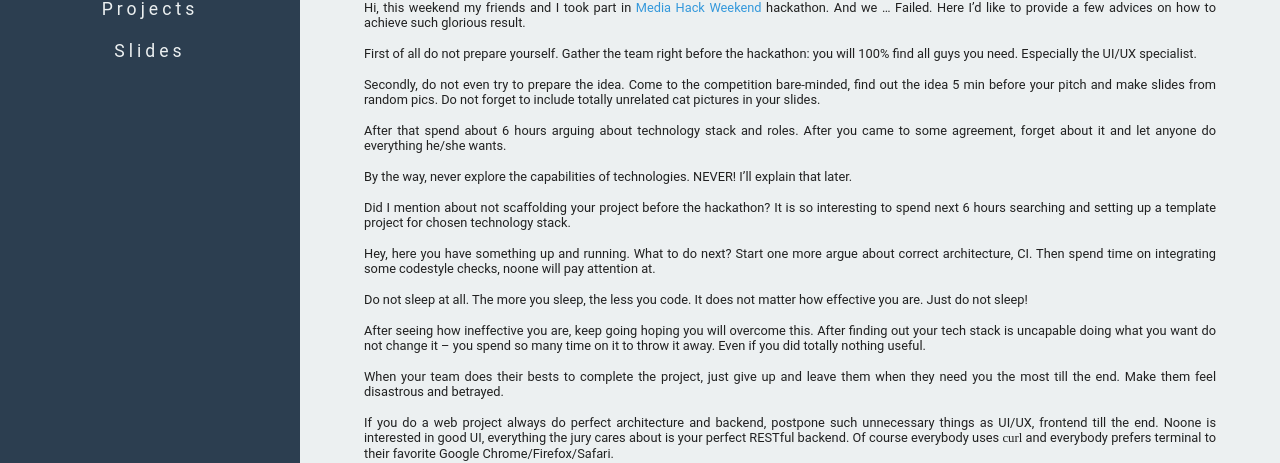
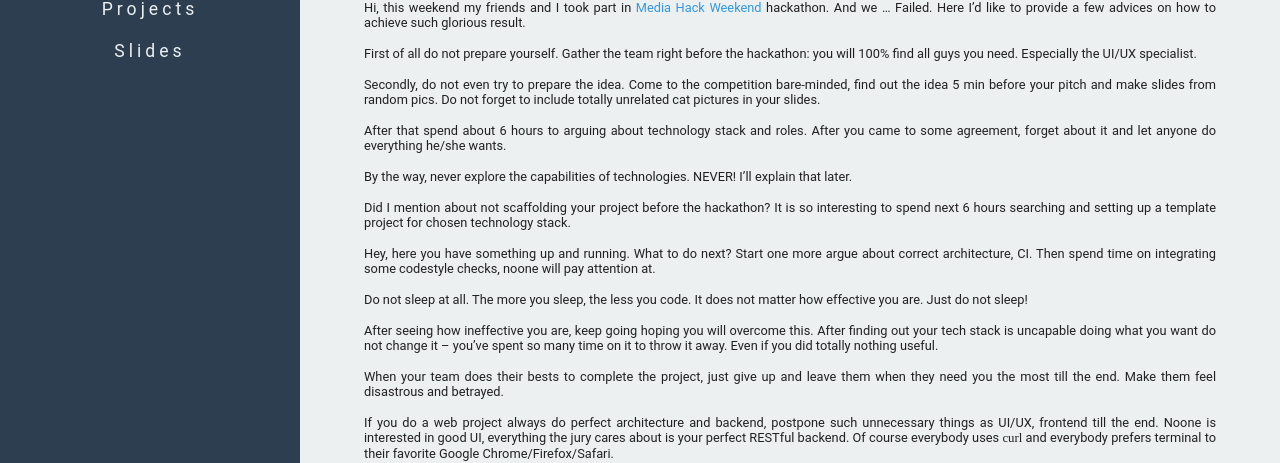
Before and after one commit to anxolerd/anxolerd.github.io, a Jekyll site: the page built from _posts/2016-10-09-how-to-fail-the-hackathon.markdown, in a window 1280 px wide and 922 px high. Shown: the part 170-633 px from the top of the window. Built offline with Jekyll 4.4.1, drawn with Linux system fonts in a browser that asks for light colours; some web fonts are replaced.

Commit message:
Grammar fixes
You used the wrong tense:
"you have spent so many time on it" instead of "you spend so many time on it"

```diff
--- a/_posts/2016-10-09-how-to-fail-the-hackathon.markdown
+++ b/_posts/2016-10-09-how-to-fail-the-hackathon.markdown
@@ -11,7 +11,7 @@ First of all do not prepare yourself. Gather the team right before the hackathon
 
 Secondly, do not even try to prepare the idea. Come to the competition bare-minded, find out the idea 5 min before your pitch and make slides from random pics. Do not forget to include totally unrelated cat pictures in your slides.
 
-After that spend about 6 hours arguing about technology stack and roles. After you came to some agreement, forget about it and let anyone do everything he/she wants.
+After that spend about 6 hours to arguing about technology stack and roles. After you came to some agreement, forget about it and let anyone do everything he/she wants.
 
 By the way, never explore the capabilities of technologies. NEVER! I'll explain that later.
 
@@ -21,7 +21,7 @@ Hey, here you have something up and running. What to do next? Start one more arg
 
 Do not sleep at all. The more you sleep, the less you code. It does not matter how effective you are. Just do not sleep!
 
-After seeing how ineffective you are, keep going hoping you will overcome this. After finding out your tech stack is uncapable doing what you want do not change it -- you spend so many time on it to throw it away. Even if you did totally nothing useful.
+After seeing how ineffective you are, keep going hoping you will overcome this. After finding out your tech stack is uncapable doing what you want do not change it -- you've spent so many time on it to throw it away. Even if you did totally nothing useful.
 
 When your team does their bests to complete the project, just give up and leave them when they need you the most till the end. Make them feel disastrous and betrayed.
 
```
